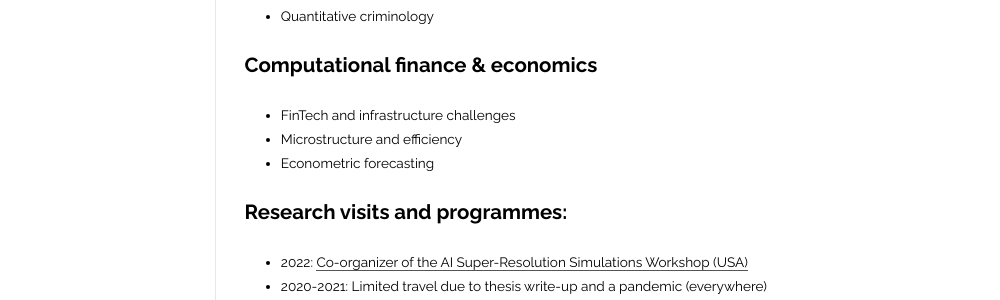
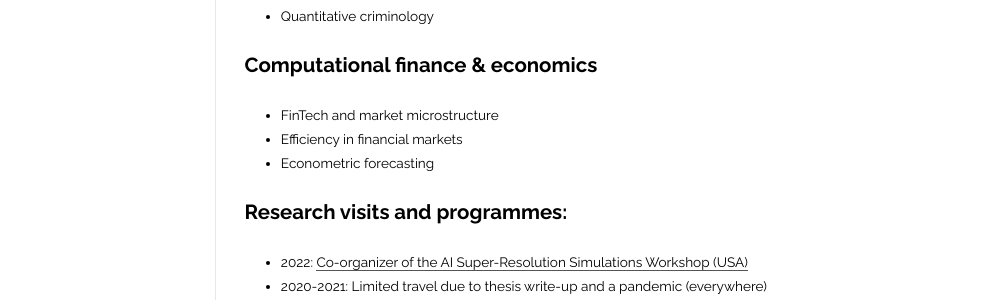
Before and after one commit to moews/moews.github.io, a Jekyll site: the page built from _posts/2017-03-26-research.md, in a window 1280 px wide. Shown: the part 530-830 px from the top of the page, without its empty margins (143-1143 px from the left). Built offline with Jekyll 4.4.1, drawn with Linux system fonts in a browser that asks for light colours.

Commit message:
Update 2017-03-26-research.md

```diff
--- a/_posts/2017-03-26-research.md
+++ b/_posts/2017-03-26-research.md
@@ -25,8 +25,8 @@ My research is centred on the development and application of approaches in machi
 
 ## Computational finance & economics
 
-* FinTech and infrastructure challenges
-* Microstructure and efficiency
+* FinTech and market microstructure
+* Efficiency in financial markets
 * Econometric forecasting
 
 ## Research visits and programmes:
```
